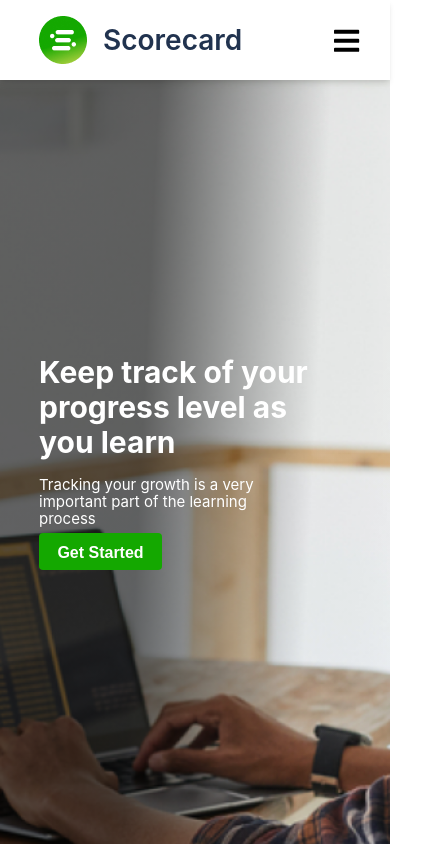
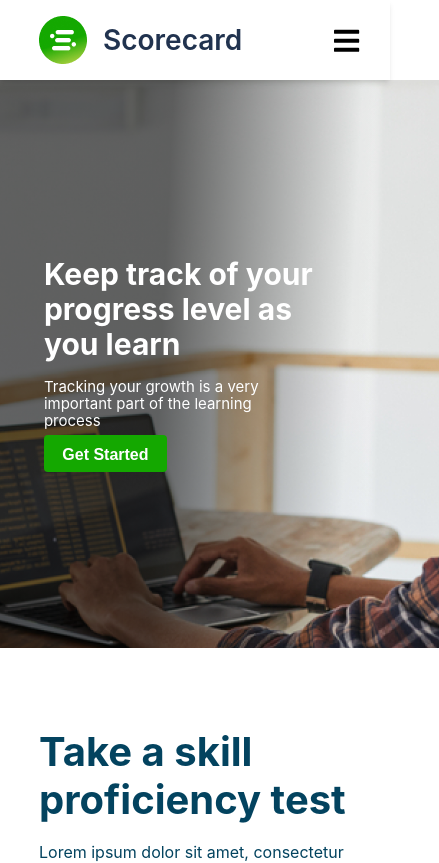
Before and after one commit to Vastro-lorde/scorecard-frontend, a React (Create React App) app: page / in a window 390 px wide. Shown: the top 863 px of the page, 439 px wide, since content can reach past the window. Built offline with nearby package versions, Linux system fonts and the light colour scheme.

Commit message:
made necessary changes

```diff
--- a/src/components/HomeComponent/Home.module.css
+++ b/src/components/HomeComponent/Home.module.css
@@ -10,7 +10,8 @@
   background-size: cover;
   background-position: center;
   /* background-attachment: fixed; */
-  height: calc(100vh - 80px);
+  width: 1439px;
+  height: 568px;
   display: flex;
   flex-direction: column;
   align-items: center;
@@ -57,7 +58,7 @@
 }
 
 .banner_test_section {
-  margin-top: 2rem;
+  margin-top: 5rem;
   overflow: hidden;
 }
 
@@ -267,6 +268,21 @@ footer .nav_links {
 }
 
 @media only screen and (max-width: 768px) {
+  .home .banner {
+    background-image: linear-gradient(92.75deg, rgba(0, 0, 0, 0.6) 37.33%, rgba(0, 0, 0, 0.03) 77.73%),
+      url(../../assets/banner.png);
+    background-repeat: no-repeat;
+    background-size: cover;
+    background-position: center;
+    width: 739px;
+    height: 568px;
+    display: flex;
+    flex-direction: column;
+    align-items: center;
+    justify-content: center;
+    overflow: hidden;
+  }
+
   .banner_test_content {
     display: grid;
     grid-template-columns: repeat(2, 1fr);
@@ -357,6 +373,21 @@ footer .nav_links {
 }
 
 @media only screen and (max-width: 600px) {
+  .home .banner {
+    background-image: linear-gradient(92.75deg, rgba(0, 0, 0, 0.6) 37.33%, rgba(0, 0, 0, 0.03) 77.73%),
+      url(../../assets/banner.png);
+    background-repeat: no-repeat;
+    background-size: cover;
+    background-position: center;
+    width: 439px;
+    height: 568px;
+    display: flex;
+    flex-direction: column;
+    align-items: center;
+    justify-content: center;
+    overflow: hidden;
+  }
+
   .banner_content h6 {
     font-weight: 700;
     font-size: 30px;
--- a/src/components/HomeComponent/Home.tsx
+++ b/src/components/HomeComponent/Home.tsx
@@ -50,7 +50,9 @@ function Home() {
       <section className={styles.banner_test_section}>
         <div className={styles.banner_test_container}>
           <h6>Take a skill proficiency test</h6>
-          <p>Lorem ipsum dolor sit amet, consectetur adipiscing elit. Feugiat eget ipsum, sed praesent.</p>
+          <p>
+            Lorem ipsum dolor sit amet, consectetur adipiscing elit. Feugiat eget ipsum, <br /> sed praesent.
+          </p>
           <div className={styles.banner_test_content}>
             <Test
               img={img1}
--- a/src/components/TestComponent/Test.module.css
+++ b/src/components/TestComponent/Test.module.css
@@ -1,6 +1,6 @@
 .test {
   margin: auto;
-  margin-top: 3rem;
+  margin-top: 4rem;
   overflow: hidden;
 }
 
```
